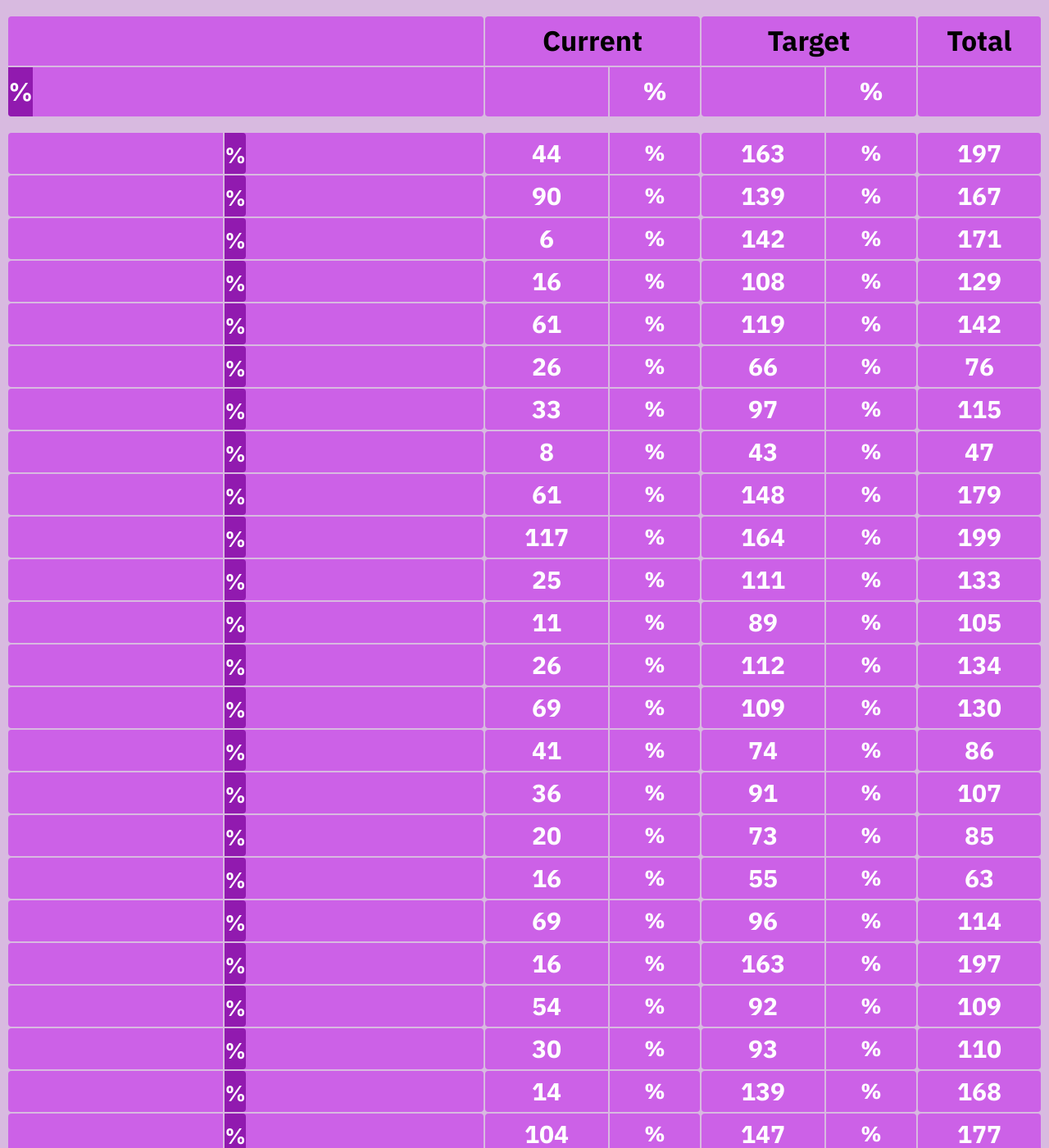
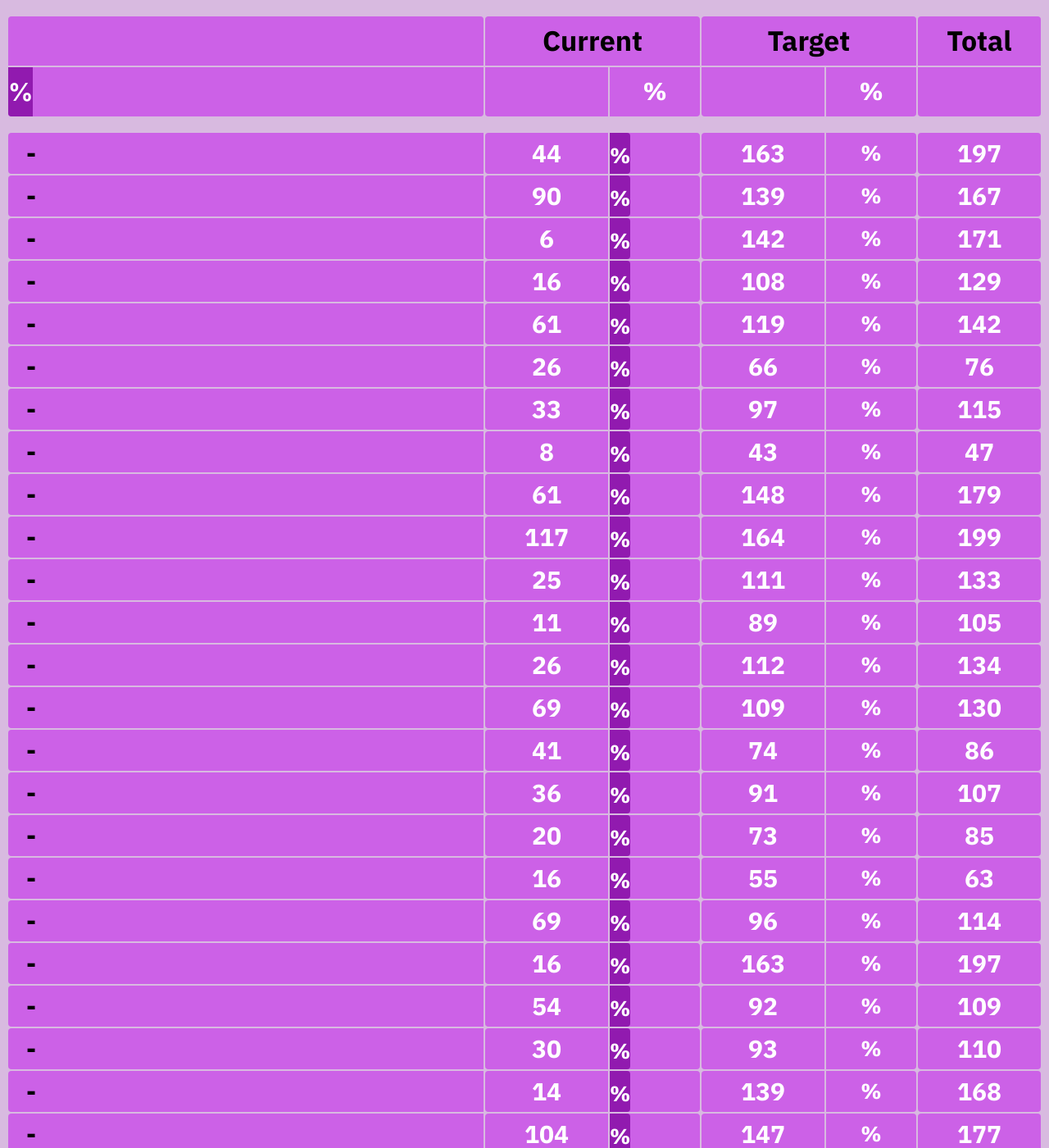
Before and after one commit to pepollms/tracker, a Jekyll site: the page built from barangays/barangay_210.md, in a window 1280 px wide and 1400 px high. Shown: the whole window at 82% size. Built offline with Jekyll 4.4.1, drawn with Linux system fonts in a browser that asks for light colours; some of the changed text lies outside the part shown.

Commit message:
Accomodate leader name in precinct info display

```diff
--- a/_layouts/barangay.html
+++ b/_layouts/barangay.html
@@ -90,20 +90,22 @@ layout: common
 {% for item in items %}
 <div class="d-flex flex-wrap justify-content-left">
 <div id="detail_left_content" class="block d-flex flex-grow-1">
-    <div class="info-label-long height-detail bg-label container rounded-left">
+    <div class="info-label-long height-detail bg-label container rounded-left flex-grow-1">
         <div class="font-size-detail font-weight-bold text-uppercase text-left text-align-middle">
             {% comment %}
             <a href="{{ site.baseurl }}/municipalities/municipality_{{ item.id }}.html" class="geo_link">{{ item.name }}</a>
             {% endcomment %}
-            {{ item.precinct }}
+            {{ item.precinct }}&nbsp;-&nbsp;{{ item.leader }}
         </div>
     </div>
+    {% comment %}
     <div class="spacer-w2"></div>
     <div class="progress height-detail flex-grow-1 rounded-0 rounded-top-right rounded-bottom-right">
         <div class="progress-bar rounded-0 rounded-top-right rounded-bottom-right" role="progressbar" aria-valuenow="{{ item.current_percentage }}" valuemin="0" valuemax="100" style="width:{{ item.current_percentage }}%">
             <span class="font-size-detail-percent font-weight-bold">{{ item.current_percentage }}%</span>
         </div>
     </div>
+    {% endcomment %}
 </div>
 
 <div class="spacer-w2"></div>
@@ -115,8 +117,15 @@ layout: common
                 <div class="font-size-detail font-weight-bold text-center text-align-middle">{{ item.current_count }}</div>
             </div>
             <div class="spacer-w2"></div>
+            {% comment %}
             <div class="info-value-percent rounded-top-right rounded-bottom-right">
                 <div class="font-size-detail-percent font-weight-bold text-center text-align-middle">{{ item.current_percentage }}%</div>
+            </div>
+            {% endcomment %}
+            <div class="progress height-detail info-value-percent rounded-0 rounded-top-right rounded-bottom-right">
+                <div class="progress-bar rounded-0 rounded-top-right rounded-bottom-right" role="progressbar" aria-valuenow="{{ item.current_percentage }}" valuemin="0" valuemax="100" style="width:{{ item.current_percentage }}%">
+                    <span class="font-size-detail-percent font-weight-bold">{{ item.current_percentage }}%</span>
+                </div>
             </div>
         </div>
     </div>
```
